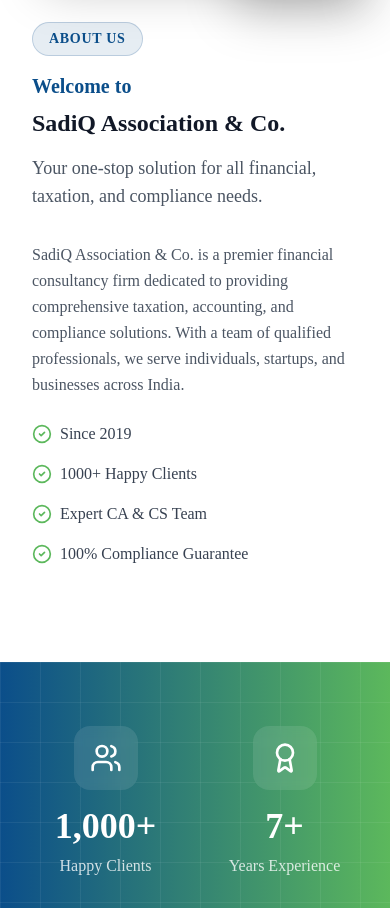
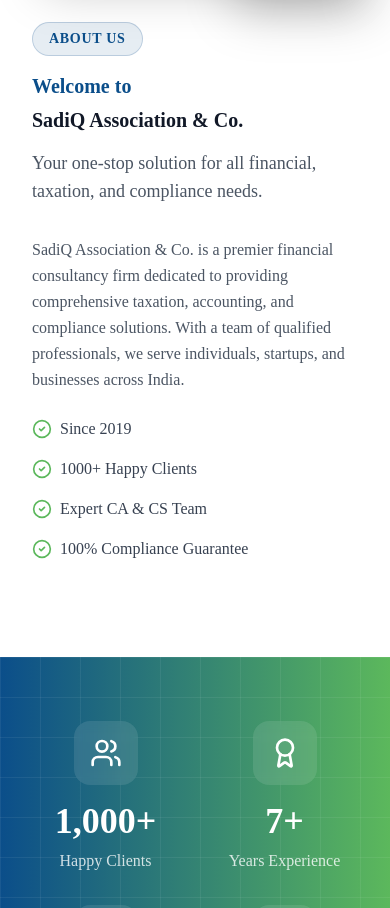
Before and after one commit to ishahshadab/sadiq-association, a Next.js app: page / in a window 390 px wide. Shown: the part 1414-2322 px from the top of the page. Built offline with nearby package versions, Linux system fonts and the light colour scheme.

Commit message:
Update AboutSection.tsx

```diff
--- a/src/components/home/AboutSection.tsx
+++ b/src/components/home/AboutSection.tsx
@@ -49,7 +49,7 @@
                 About Us
               </span>
               <p className="text-primary-blue font-semibold text-xl mb-2">Welcome to</p>
-              <h2 className="text-2xl sm:text-3xl md:text-4xl lg:text-5xl font-bold font-display text-gray-900 leading-tight mb-4">
+              <h2 className="text-xl sm:text-2xl md:text-3xl lg:text-4xl xl:text-5xl font-bold font-display text-gray-900 leading-tight mb-4 whitespace-nowrap">
                 {companyConfig.name}
               </h2>
               <p className="text-lg text-gray-600">
```
